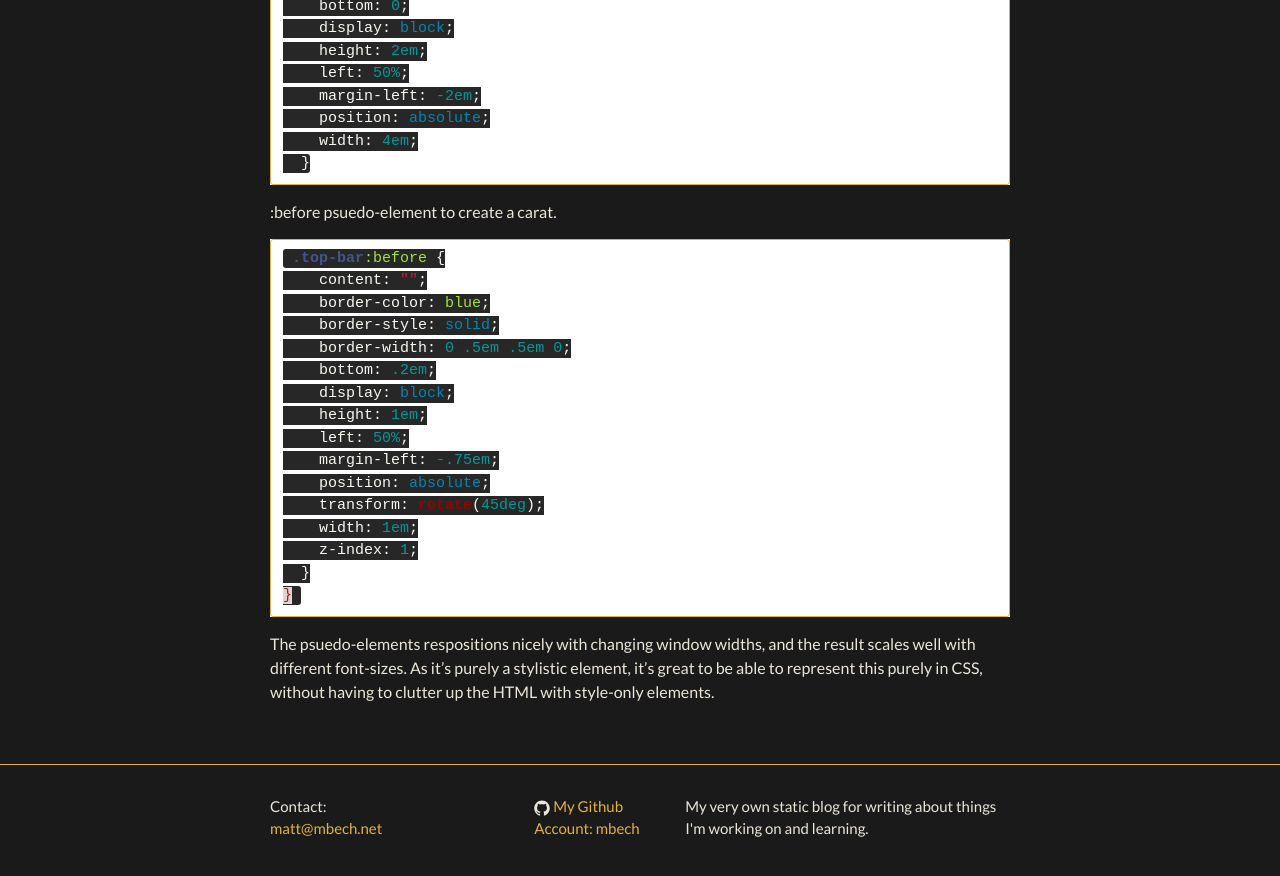
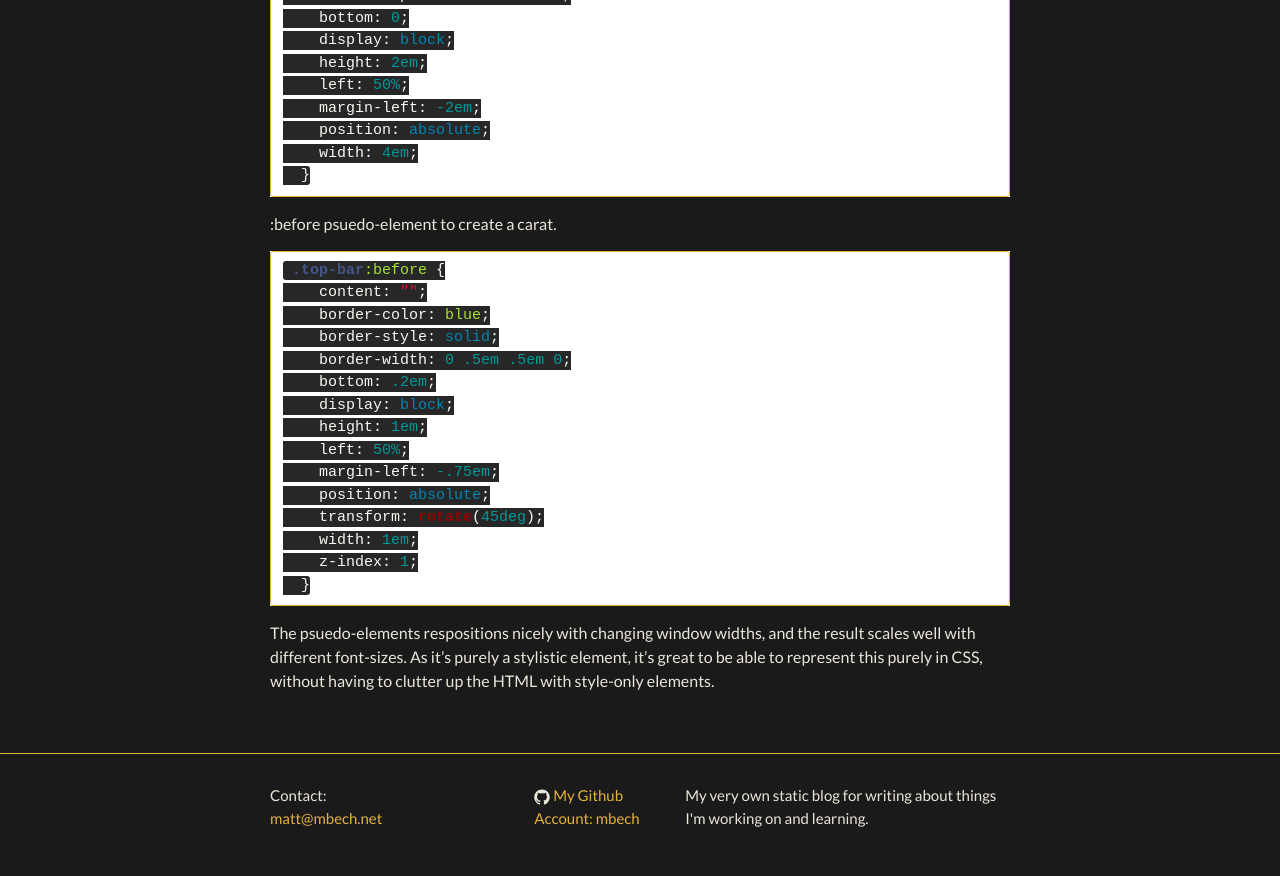
Before and after one commit to mbech/blog, a Jekyll site: the page built from _posts/2014-12-17-Simple-CSS-Psuedo-Element-Overview.markdown, in a window 1280 px wide and 900 px high, scrolled down 2252 px. Shown: the top 876 px of the window. Built offline with Jekyll 4.4.1, drawn with Linux system fonts in a browser that asks for light colours; Markdown is read by kramdown in place of the engine named in the settings.

Commit message:
Remove extra bracket, add emphasis to examples

````diff
--- a/_posts/2014-12-17-Simple-CSS-Psuedo-Element-Overview.markdown
+++ b/_posts/2014-12-17-Simple-CSS-Psuedo-Element-Overview.markdown
@@ -51,13 +51,13 @@ While the double-colon is the most recent CSS3 implementation (intended to diffe
 
 [Here's an example code snippet](http://codepen.io/anon/pen/PwzwZW?editors=110) for creating a two-piece overlay (semi-circle and carat shapes) using :before and :after psuedo-elements on a class.
 
-Here's the HTML:
+####Here's the HTML:
 
 ```html
 <div class="top-bar"></div>
 ```
 
-And the CSS:
+####And the CSS:
 
 General styling for the header portion of the page (note: position: relative; so
 that the absolute positioning of the psuedo-elements is 'relative' to the
@@ -108,7 +108,6 @@ containing parent rather than the window).
     width: 1em;
     z-index: 1;
   }
-}
 ```
 
 The psuedo-elements respositions nicely with changing window widths, and the result scales well with different font-sizes.  As it's purely a stylistic element, it's great to be able to represent this purely in CSS, without having to clutter up the HTML with style-only elements.
````
